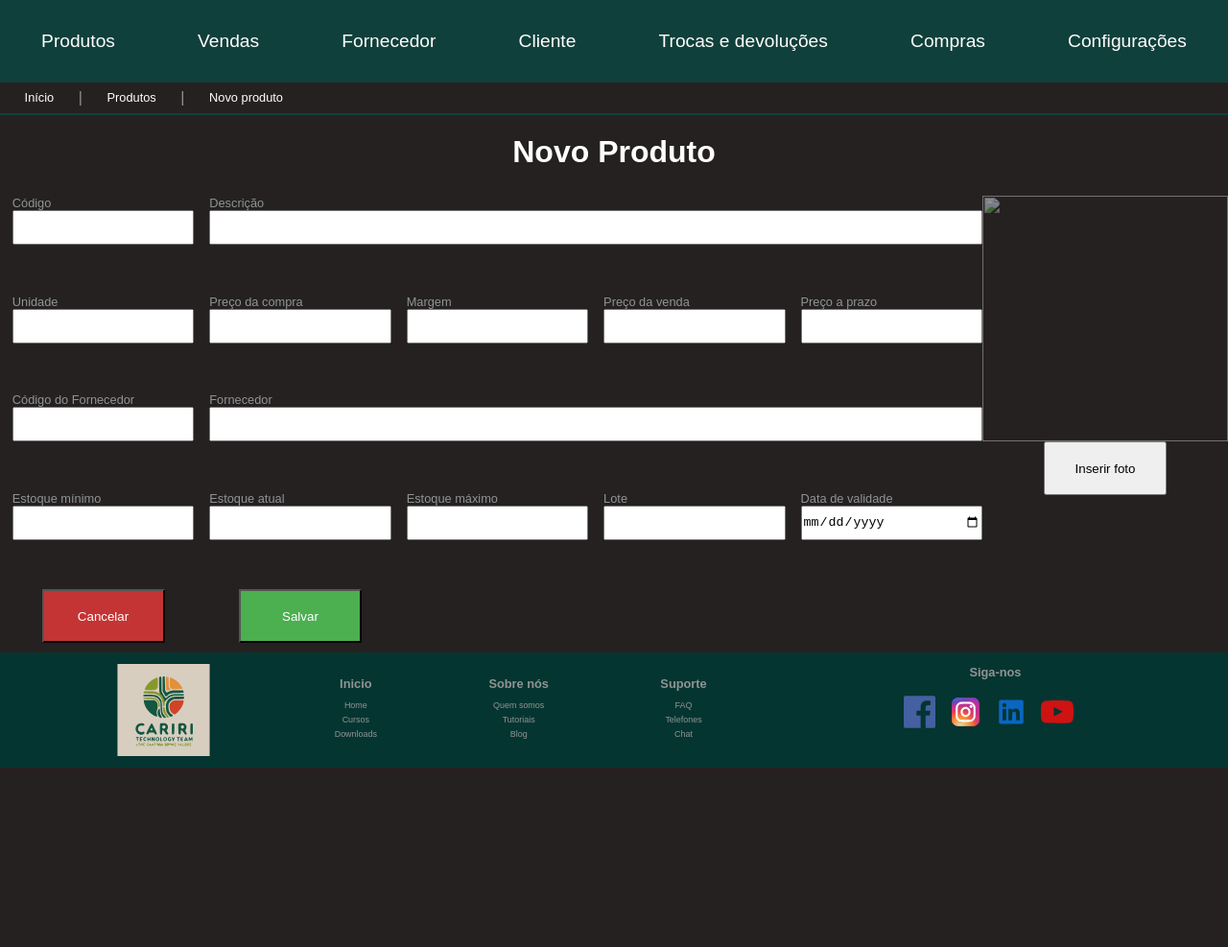
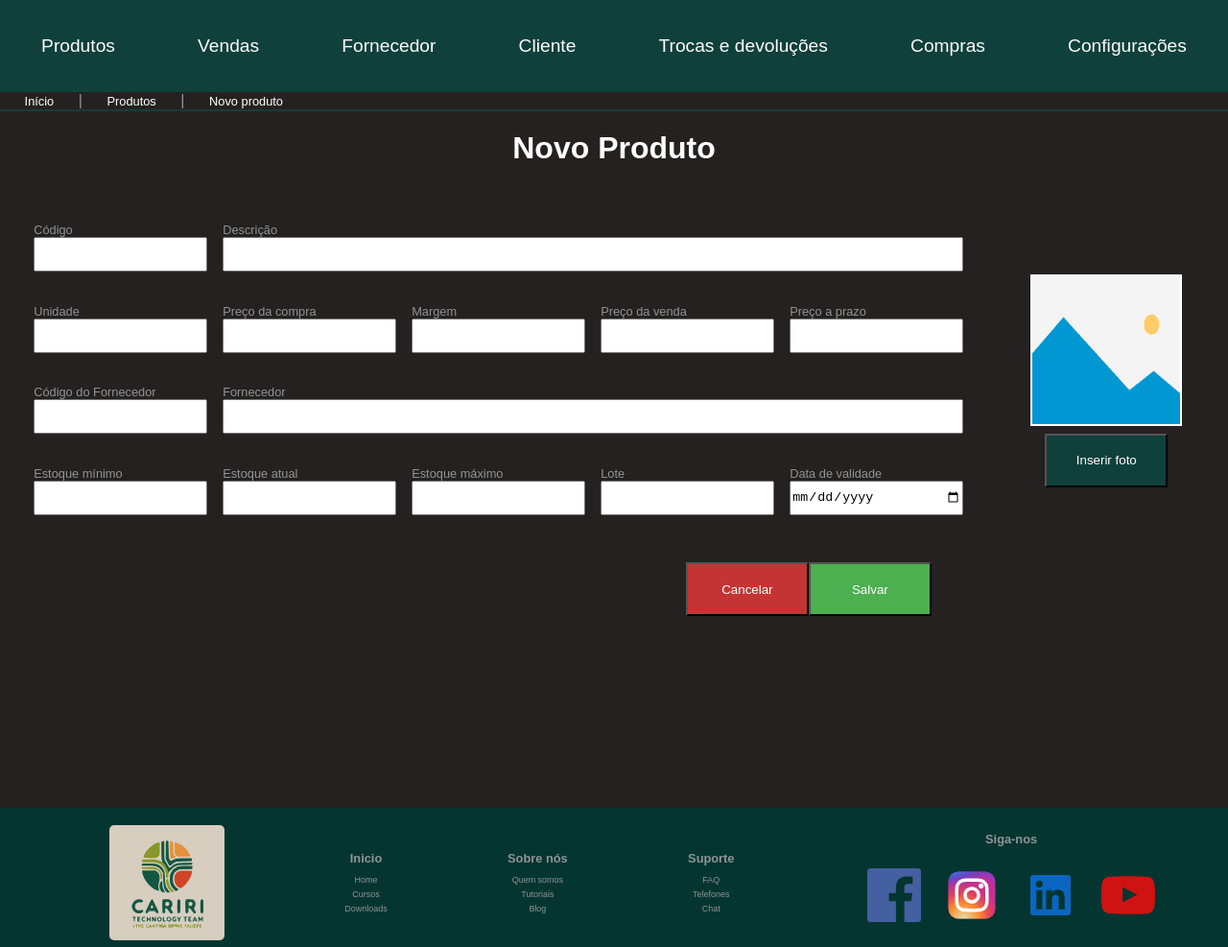
Before and after one commit to CaririTeam/PI3-Front-End_Web_Sistema_de_Estoque, a plain HTML site: page cadastro_novo_produto/src/novo-produto.html in a window 1280 px wide. Shown: the top 987 px of the page at 96% size. Before the commit the page ends 800 px from the top, so only its background shows below. Drawn offline with Linux system fonts and the light colour scheme.

Commit message:
Refactor: Reorganizado os espaços do formulário e melhorado CSS do footer

```diff
--- a/cadastro_novo_produto/src/novo-produto.html
+++ b/cadastro_novo_produto/src/novo-produto.html
@@ -218,17 +218,20 @@
                 <span></span>
             </div>
 
-             <!--Linha 5-->
 
-            <button type="submit" id="btn-cancelar" class="btn1">Cancelar</button>
-            <button type="submit" id="btn-salvar" class="btn2">Salvar</button>
 
         </form>
 
 
         <div class="inserir-imagem">
-            <img class="imagem" src="../assets/imagem.svg" alt="">
+            <img class="imagem" src="../assets/imagem.png" alt="">
             <button class="btn-inseri-img">Inserir foto</button>
+        </div>
+
+
+        <div class="botoes">
+            <button type="submit" id="btn-cancelar" class="btn1">Cancelar</button>
+            <button type="submit" id="btn-salvar" class="btn2">Salvar</button>
         </div>
 
     </main>
@@ -237,7 +240,9 @@
 
 
     <footer>
-            <img class="img-logo" src="../../homepage/assets/logo_empresa.svg" alt="Logo da empresa">
+            <div>
+                <img class="img-logo" src="../../homepage/assets/logo_empresa.svg" alt="Logo da empresa">
+            </div>
 
             <ul >
                 <li class="titulo-lista-footer">Inicio</li>
@@ -287,22 +292,22 @@
 
                 <div class="titulo-lista-footer">Siga-nos</div>
 
-                <div class="img-redes-sociais">
+                <div class="container-img-redes-sociais">
 
                     <a href="#">
-                        <img src="../../homepage/assets/facebook.svg" alt="facebook">
+                        <img class="img-redes-sociais" src="../../homepage/assets/facebook.svg" alt="facebook">
                     </a>
 
                     <a href="#">
-                        <img href="#" src="../../homepage/assets/instagram.svg" alt="instagram">
+                        <img class="img-redes-sociais" src="../../homepage/assets/instagram.svg" alt="instagram">
                     </a>
 
                     <a href="#">
-                        <img src="../../homepage/assets/linkedin.svg" alt="linkedin">
+                        <img class="img-redes-sociais" src="../../homepage/assets/linkedin.svg" alt="linkedin">
                     </a>
 
                     <a href="#">
-                        <img src="../../homepage/assets/youtube.svg" alt="youtube">
+                        <img class="img-redes-sociais" src="../../homepage/assets/youtube.svg" alt="youtube">
                     </a>
                 </div>
 
--- a/cadastro_novo_produto/styles/novo-produto-styles.css
+++ b/cadastro_novo_produto/styles/novo-produto-styles.css
@@ -9,7 +9,8 @@ body{
     flex-direction: column;
     gap: 10px;
     font-family: Arial, Helvetica, sans-serif;
-    height: 100vh;
+
+    /*height: 100vh;*/
 }
 
 a{
@@ -116,11 +117,11 @@ h1{
     font-size: clamp(20px, 2.5vw, 2.5vw);
     text-align: center;
     height: 8%;
-}
+    }
 
 .container-menu{
     width: 100vw;
-    height: 8vh;
+    height: 12vh;
 }
 
 .abrir-menu{
@@ -179,8 +180,10 @@ h1{
 
 .main-container {
     display: grid;
+    justify-items: center;
     height: 60vh;
     margin-left: 1vw;
+    margin-bottom: 15vh;
     grid-template-columns: 4fr 1fr;
 }
 
@@ -212,13 +215,16 @@ form div{
     display: flex;
     flex-direction: row;
     justify-content: end;
+    margin-top: 4vh;
+    width: 70.5vw;
+
 }
 #btn-cancelar {
     background-color: #c53434;
     color: white;
     width: 10vw;
     height: 7vh;
-    justify-self: center;
+
 }
 
 #btn-salvar {
@@ -226,7 +232,7 @@ form div{
     color: white;
     width: 10vw;
     height: 7vh;
-    justify-self: center;
+
 }
 
  /*Espaço para imagem */
@@ -235,18 +241,23 @@ form div{
     display: flex;
     flex-direction: column;
     align-items: center;
+    justify-content: center;
 }
 
 .imagem {
     padding: 0%;
-    width: 20vw;
-    height: 20vw;
-    opacity: 0.5;
+    width: 12vw;
+    height: 12vw;
+    margin: 5% 0% 5% 0%;
+    /*opacity: 0.8;*/
+    border: 2px solid white;
 }
 
 .btn-inseri-img {
     width: 10vw;
     height: 7vh;
+    background-color: #10403b;
+    color: white;
     cursor: pointer;
 }
 
@@ -258,28 +269,24 @@ footer{
     padding-left: 4%;
     align-items: center;
     background-color: #053530;
-    height: 15%;
+    height: 20vh;
 }
 
 .img-logo{
-    height: 80%;
+    height: 15vh;
     border-radius: 5px;
 }
 
-.img-redes-sociais{
+.container-img-redes-sociais{
     display: flex;
     flex-direction: row;
     justify-content: center;
     border-radius: 10px;
 }
 
-.img-container-redes-sociais{
-    display: flex;
-    flex-direction: column;
-    align-items: center;
-    justify-content: center;
-    width: 30%;
-    height: 70%;
+.img-redes-sociais{
+    height: 7vh;
+    margin: 1vw;
 }
 
 footer ul{
@@ -291,14 +298,7 @@ footer ul{
     font-size: clamp(7px, 0.7vw, 0.7vw);
 }
 
-footer a img{                               /*Estilização das imagens do rodapé*/
-    width: 70%;
-    height: 70%;
-}
-
-footer img{
-    width: 10%;
-}
+ /*Estilização das imagens do rodapé*/
 
 footer a, li, div{
     color: rgb(144, 148, 148);
@@ -312,6 +312,7 @@ footer li{
     font-weight: bolder;
     font-size: clamp(9px, 1vw, 1vw);
     padding-bottom: 10px;
+    text-align: center;
 }
 
 footer a:hover{
```
Also changed, not shown: cadastro_novo_produto/assets/imagem.png (added).
